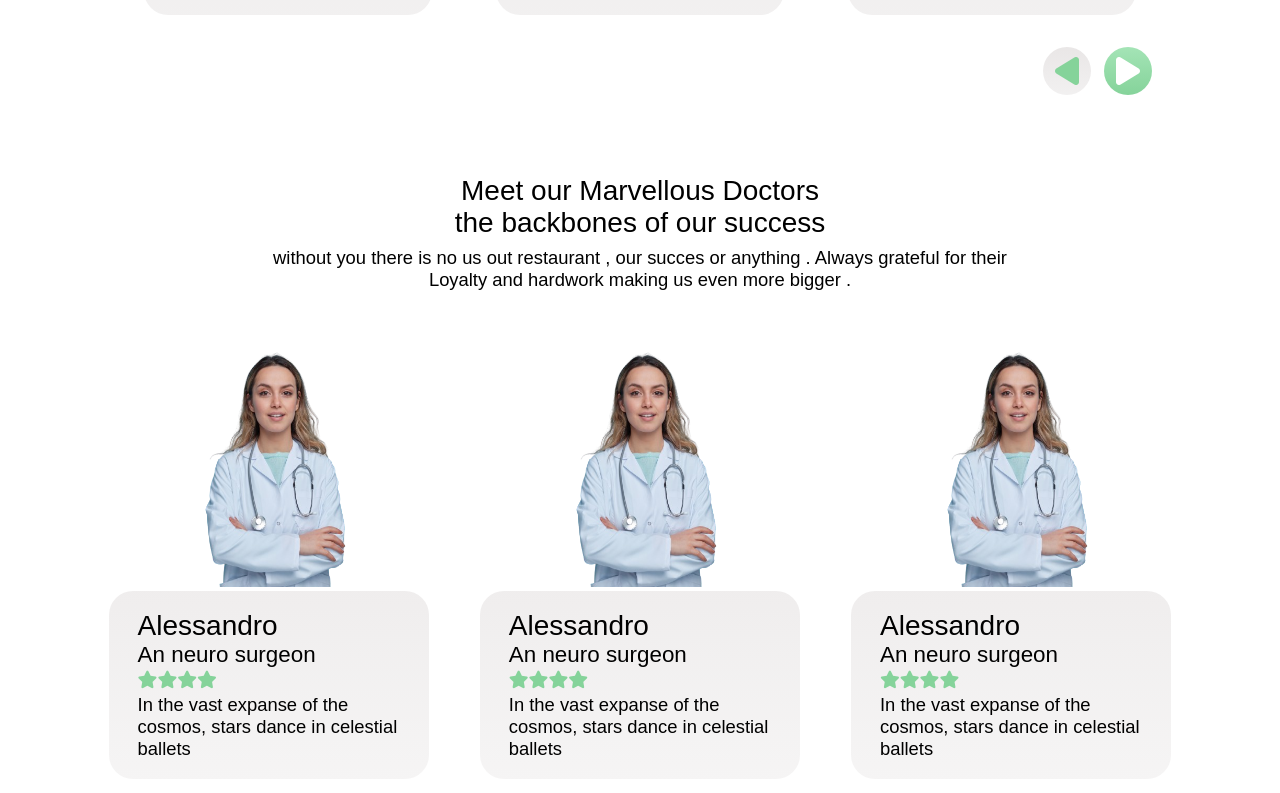
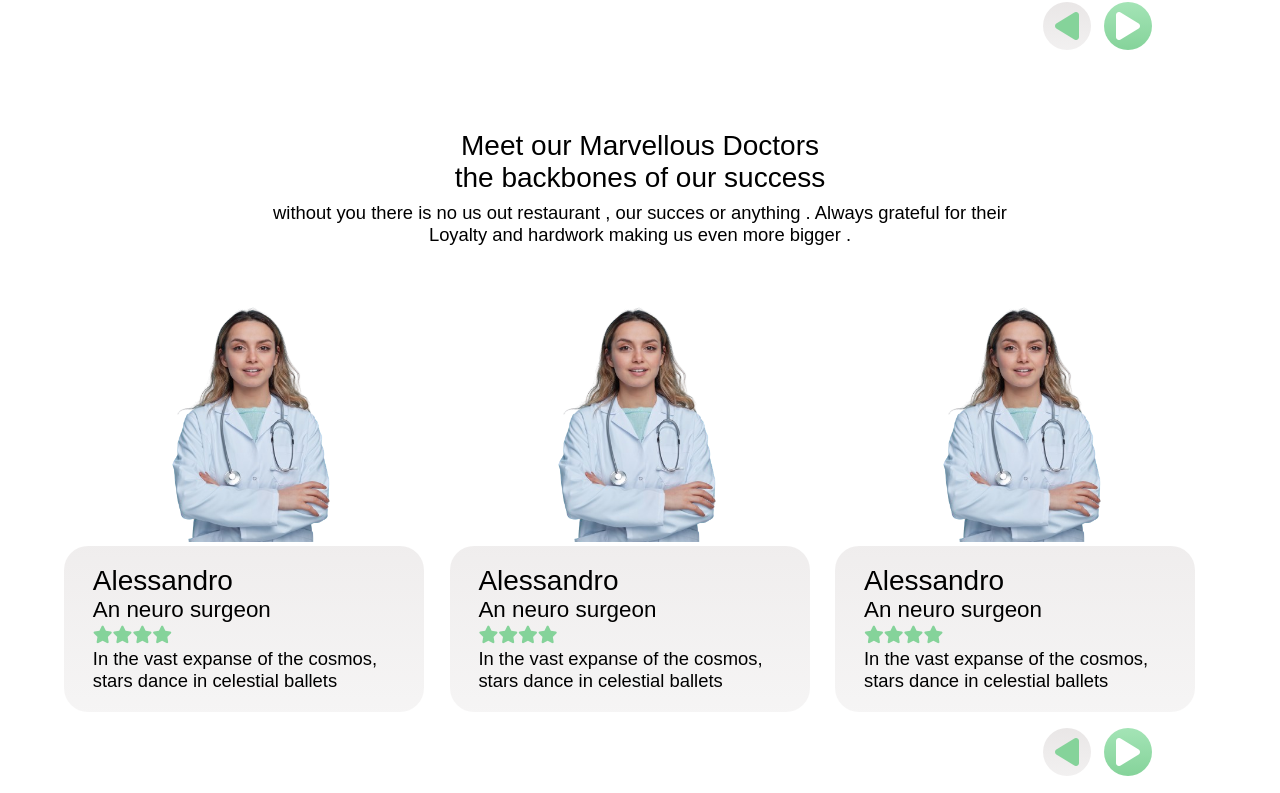
Before and after one commit to GantaVenkataKousik/nextgen-labs, a React (Create React App) app in the folder client/: page / in a window 1280 px wide. Shown: the part 2403-3196 px from the top of the page. Built offline with nearby package versions, Linux system fonts and the light colour scheme; a web font is replaced by a local one.

Commit message:
added scroll left and rihgt on click on the scroll buttons

```diff
--- a/client/src/App.js
+++ b/client/src/App.js
@@ -13,7 +13,7 @@ import Footer from './pages/Footer/Footer'
 import Reviews from './pages/Reviews/Reviews'
 import TopButton from './components/TopButton/TopButton'
 import './topButton.css'
-import useSound from 'use-sound';
+
 function App() {
   const playSound = () => {
     const audio = new Audio('/sounds/loud_btn_clk.wav');
--- a/client/src/components/ScrollBtns/ScrollBtns.jsx
+++ b/client/src/components/ScrollBtns/ScrollBtns.jsx
@@ -1,20 +1,26 @@
 import React from 'react'
 import './style.css'
 
-function ScrollBtns () {
+function ScrollBtns({ doctorsInfoRef }) {
+  const scrollLeft = () => {
+    doctorsInfoRef.current.scrollBy({ left: -450, behavior: 'smooth' });
+  }
+
+  const scrollRight = () => {
+    doctorsInfoRef.current.scrollBy({ left: 450, behavior: 'smooth' });
+  }
+
   return (
-    <>
-      <div className='scroll-buttons'>
-        <div className='buttons'>
-          <div className='left button'>
-            <i className='fa-solid fa-play'></i>
-          </div>
-          <div className='right button'>
-            <i className='fa-solid fa-play'></i>
-          </div>
+    <div className='scroll-buttons'>
+      <div className='buttons'>
+        <div className='left button' onClick={scrollLeft}>
+          <i className='fa-solid fa-play' style={{ transform: 'rotate(180deg)' }}></i>
+        </div>
+        <div className='right button' onClick={scrollRight}>
+          <i className='fa-solid fa-play'></i>
         </div>
       </div>
-    </>
+    </div>
   )
 }
 
--- a/client/src/pages/CaseStudies/CaseStudies.jsx
+++ b/client/src/pages/CaseStudies/CaseStudies.jsx
@@ -4,14 +4,15 @@ import Component from './Components/Component'
 import ScrollBtns from '../../components/ScrollBtns/ScrollBtns'
 import './responsive.css'
 
-function CaseStudies () {
+function CaseStudies() {
   return (
     <>
       <div className='CaseStudies'>
         <h1>Case Studies</h1>
         <div className='components'>
           <Component></Component>
-          <Component></Component> <Component></Component>
+          <Component></Component>
+          <Component></Component>
         </div>
         <ScrollBtns></ScrollBtns>
       </div>
--- a/client/src/pages/CaseStudies/Components/Component.jsx
+++ b/client/src/pages/CaseStudies/Components/Component.jsx
@@ -1,7 +1,6 @@
 import React from 'react'
 import './style.css'
-
-function Component () {
+function Component() {
   return (
     <>
       <div className='Component'>
--- a/client/src/pages/CaseStudies/Components/style.css
+++ b/client/src/pages/CaseStudies/Components/style.css
@@ -1,18 +1,15 @@
-.Component {
-  background: linear-gradient(
-    to bottom,
-    rgba(224, 220, 220, 0.7),
-    rgba(236, 234, 234, 0.7)
-  );
-
-  width: 25%;
-  height: 40%;
+.components .Component {
+  background: linear-gradient(to bottom,
+      rgba(224, 220, 220, 0.7),
+      rgba(236, 234, 234, 0.7));
+  width: 35vw;
   border-radius: 1.5rem;
   padding: 1.3rem;
   cursor: pointer;
   font-weight: 500;
   justify-content: center;
 }
+
 .Component img {
   height: 50%;
   width: 100%;
@@ -20,6 +17,7 @@
   box-shadow: 5px 5px 10px rgba(0, 0, 0, 0.23);
   margin: 0 auto;
 }
+
 .Component .category {
   padding: 0.3rem 1.2rem;
   border-radius: 1.4rem;
@@ -27,10 +25,12 @@
   width: 50%;
   margin: 1.1rem 0;
 }
+
 .Component .category h3 {
   font-size: 1.6rem;
   font-weight: 500;
 }
+
 .Component .info {
   font-size: 1.2rem;
 }
--- a/client/src/pages/CaseStudies/style.css
+++ b/client/src/pages/CaseStudies/style.css
@@ -5,6 +5,7 @@
   font-style: normal;
   width: 90vw;
   overflow: hidden;
+
 }
 
 .CaseStudies h1 {
--- a/client/src/pages/Doctors/Doctors.jsx
+++ b/client/src/pages/Doctors/Doctors.jsx
@@ -1,11 +1,12 @@
-import React from 'react'
+import React, { useRef } from 'react'
 import './style.css'
 import './responsive.css'
 import Doctor from './components/Doctor'
-import ScrollButton from './components/ScrollButton'
 import ScrollBtns from '../../components/ScrollBtns/ScrollBtns'
 
 function CaseStudies() {
+  const doctorsInfoRef = useRef(null);
+
   return (
     <>
       <div className='Doctors'>
@@ -18,16 +19,18 @@ function CaseStudies() {
           Always grateful for their <br></br> Loyalty and hardwork making us
           even more bigger .
         </h3>
-        <div className='doctorsInfo'>
-          <div></div>
-          <Doctor></Doctor>
-          <div></div>
-          <Doctor></Doctor>
-          <div></div>
-          <Doctor></Doctor>
-          <div></div>
+        <div className='doctorsInfo' ref={doctorsInfoRef}>
+          <Doctor />
+          <Doctor />
+          <Doctor />
+          <Doctor />
+          <Doctor />
+          <Doctor />
+          <Doctor />
+          <Doctor />
+          <Doctor />
         </div>
-        <ScrollBtns></ScrollBtns>
+        <ScrollBtns doctorsInfoRef={doctorsInfoRef} />
       </div>
     </>
   )
--- a/client/src/pages/Doctors/components/style.css
+++ b/client/src/pages/Doctors/components/style.css
@@ -1,13 +1,15 @@
+.Doctor {
+  width: 45vw;
+}
+
 .Doctor .image img {
   height: 30vh;
-  width: 100%;
 }
+
 .Doctor .info {
-  background: linear-gradient(
-    to bottom,
-    rgba(224, 220, 220, 0.5),
-    rgba(236, 234, 234, 0.5)
-  );
+  background: linear-gradient(to bottom,
+      rgba(224, 220, 220, 0.5),
+      rgba(236, 234, 234, 0.5));
   border-radius: 1.5rem;
   padding: 1.2rem 1.8rem;
   width: 100%;
@@ -17,16 +19,20 @@
   font-weight: 500;
   font-size: 1.75rem;
 }
+
 .Doctor .info h4 {
   font-size: 1.4rem;
   font-weight: 500;
 }
+
 .Doctor .info .mainInfo {
   font-size: 1.15rem;
 }
+
 .Doctor .rating {
   margin: 0.2rem 0;
 }
+
 .Doctor .rating i {
   font-size: 1.1rem;
   color: #85d39a;
--- a/client/src/pages/Doctors/style.css
+++ b/client/src/pages/Doctors/style.css
@@ -2,8 +2,8 @@
   font-weight: 500;
   font-family: 'Inria Sans', sans-serif;
   font-weight: 500;
-  margin: 10vh 0;
   margin: 10vh auto;
+  width: 90vw;
 }
 
 .Doctors h1 {
@@ -20,10 +20,18 @@
 }
 
 .Doctors .doctorsInfo {
-  margin: 7vh 0;
-  display: grid;
-  grid-template-columns: 8.5% 25% 4% 25% 4% 25% 8.5%;
-  justify-content: center;
+  margin: 7vh auto;
+  display: flex;
+  gap: 2vw;
   cursor: pointer;
   margin-bottom: 2vh;
+  overflow-y: hidden;
+  overflow-x: scroll;
+
+  &::-webkit-scrollbar {
+    display: none;
+  }
+
+  scrollbar-width: none;
+  -ms-overflow-style: none;
 }
--- a/client/src/pages/Reviews/Reviews.jsx
+++ b/client/src/pages/Reviews/Reviews.jsx
@@ -20,12 +20,10 @@ function Reviews() {
           <div>China</div>
           <div>Japan</div>
         </div>
-        <div className='patients-reviews'>          <div></div>
+        <div className='patients-reviews'>
           <Review></Review>
-          <div></div>
           <Review></Review>
-          <div></div>
-          <Review></Review>          <div></div>
+          <Review></Review>
         </div>
         <ScrollBtns></ScrollBtns>
       </div>
```
Also changed, not shown: client/src/components/ScrollBtns/style.css (line endings or trailing spaces).
